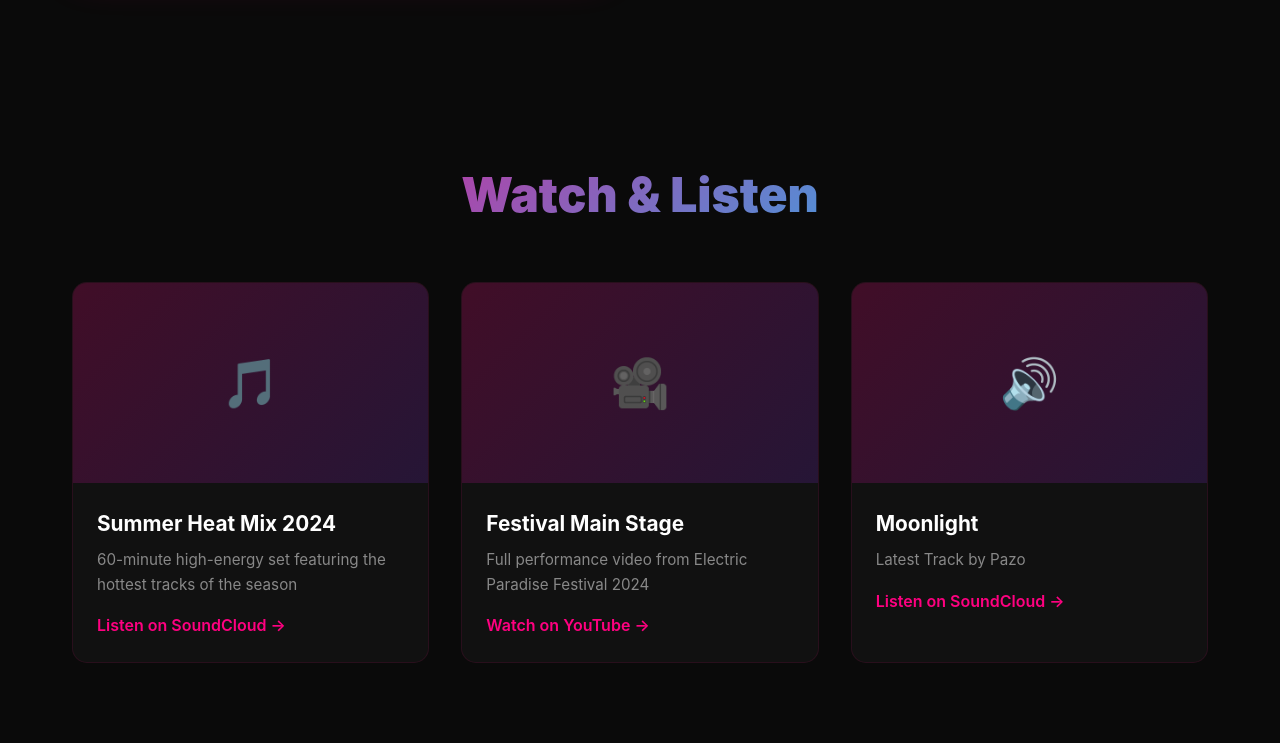
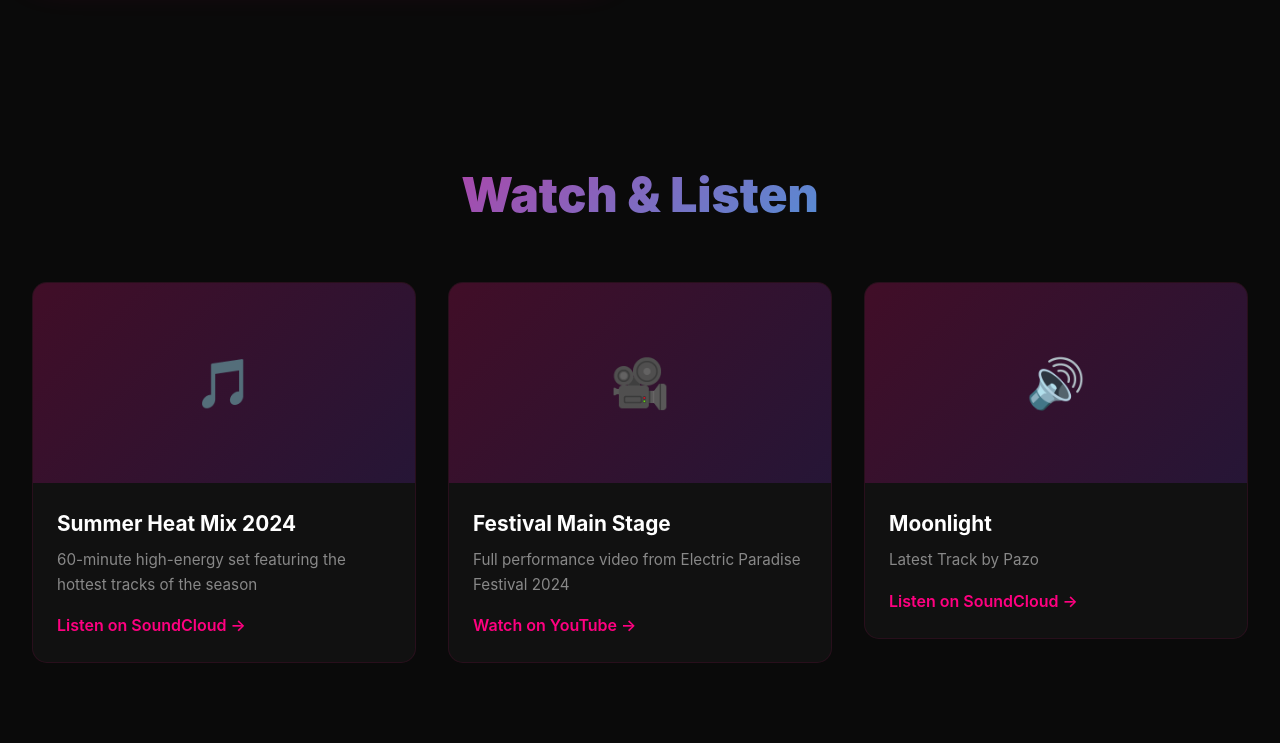
Before and after one commit to rmbreeli/pazo_website, a plain HTML site: page frontend/main.html in a window 1280 px wide. Shown: the part 1477-2220 px from the top of the page. Drawn offline with Linux system fonts and the light colour scheme.

Commit message:
Upgraded with tab image, clickable card links, and width size of view

```diff
--- a/frontend/main.html
+++ b/frontend/main.html
@@ -4,6 +4,7 @@
     <meta charset="UTF-8">
     <meta name="viewport" content="width=device-width, initial-scale=1.0">
     <title>DJ Pazo</title>
+    <link rel="icon" type="image/jpeg" href="images/Pazo_Circle_Logo.jpg">
     <style>
         * {
             margin: 0;
@@ -52,7 +53,7 @@
         }
 
         .nav-container {
-            max-width: 1200px;
+            /*max-width: 1200px;*/
             margin: 0 auto;
             padding: 0 2rem;
             display: flex;
@@ -228,7 +229,7 @@
         /* Sections */
         section {
             padding: 5rem 2rem;
-            max-width: 1200px;
+            /*max-width: 1200px;*/
             margin: 0 auto;
         }
 
@@ -312,12 +313,19 @@
             gap: 2rem;
         }
 
+        .media-card-link {
+            text-decoration: none;
+            color: inherit;
+            display: block;
+        }
+
         .media-card {
             background: rgba(255, 255, 255, 0.03);
             border-radius: 15px;
             overflow: hidden;
             border: 1px solid rgba(255, 0, 128, 0.1);
             transition: all 0.3s ease;
+            cursor: pointer;
         }
 
         .media-card:hover {
@@ -593,30 +601,36 @@
     <section id="media">
         <h2 class="section-title">Watch & Listen</h2>
         <div class="media-grid">
+            <a href="https://soundcloud.com/dj-pazo/throwbacks-hip-hop-dj-setlist" target="_blank" class="media-card-link">
                 <div class="media-card">
                     <div class="media-thumbnail">🎵</div>
                     <div class="media-info">
                         <h3>Summer Heat Mix 2024</h3>
                         <p>60-minute high-energy set featuring the hottest tracks of the season</p>
-                    <a href="https://soundcloud.com/dj-pazo/throwbacks-hip-hop-dj-setlist" class="media-link">Listen on SoundCloud →</a>
+                        <span class="media-link">Listen on SoundCloud →</span>
                     </div>
                 </div>
+            </a>
+            <a href="https://www.youtube.com/watch?v=H6E2ZaXPPWM&t=132s" target="_blank" class="media-card-link">
                 <div class="media-card">
                     <div class="media-thumbnail">🎥</div>
                     <div class="media-info">
                         <h3>Festival Main Stage</h3>
                         <p>Full performance video from Electric Paradise Festival 2024</p>
-                    <a href="https://www.youtube.com/watch?v=H6E2ZaXPPWM&t=132s" class="media-link">Watch on YouTube →</a>
+                        <span class="media-link">Watch on YouTube →</span>
                     </div>
                 </div>
+            </a>
+            <a href="https://soundcloud.com/dj-pazo/moonlight" target="_blank" class="media-card-link">
                 <div class="media-card">
                     <div class="media-thumbnail">🔊</div>
                     <div class="media-info">
                         <h3>Moonlight</h3>
                         <p>Latest Track by Pazo</p>
-                    <a href="https://soundcloud.com/dj-pazo/moonlight" class="media-link">Listen on SoundCloud →</a>
+                        <span class="media-link">Listen on SoundCloud →</span>
                     </div>
                 </div>
+            </a>
         </div>
     </section>
 
@@ -729,7 +743,7 @@
             const formData = new FormData(contactForm);
 
             // Add Web3Forms access key - REPLACE WITH YOUR ACTUAL KEY
-            formData.append('access_key', 'YOUR_WEB3FORMS_ACCESS_KEY');
+            formData.append('access_key', 'b39607be-1255-4469-a842-3e3e7982d886');
 
             formMessage.style.display = 'none';
 
```
Also changed, not shown: frontend/images/Pazo_Circle_Logo.jpg (added). Lines whose indentation alone changed are shown as unchanged.
